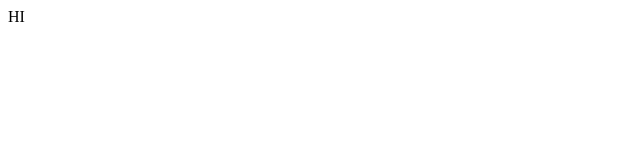
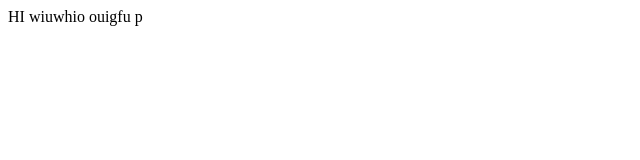
Before and after one commit to athakur138/demo, a plain HTML site: page index.html in a window 1280 px wide. Shown: the whole page, without its empty margins (0-640 px from the left). Drawn offline with Linux system fonts and the light colour scheme.

Commit message:
#111 - hot fix -  rectify the text on homepage

```diff
--- a/index.html
+++ b/index.html
@@ -6,6 +6,6 @@
     <title>Document</title>
 </head>
 <body>
-    HI
+    HI wiuwhio ouigfu p
 </body>
 </html>
```
